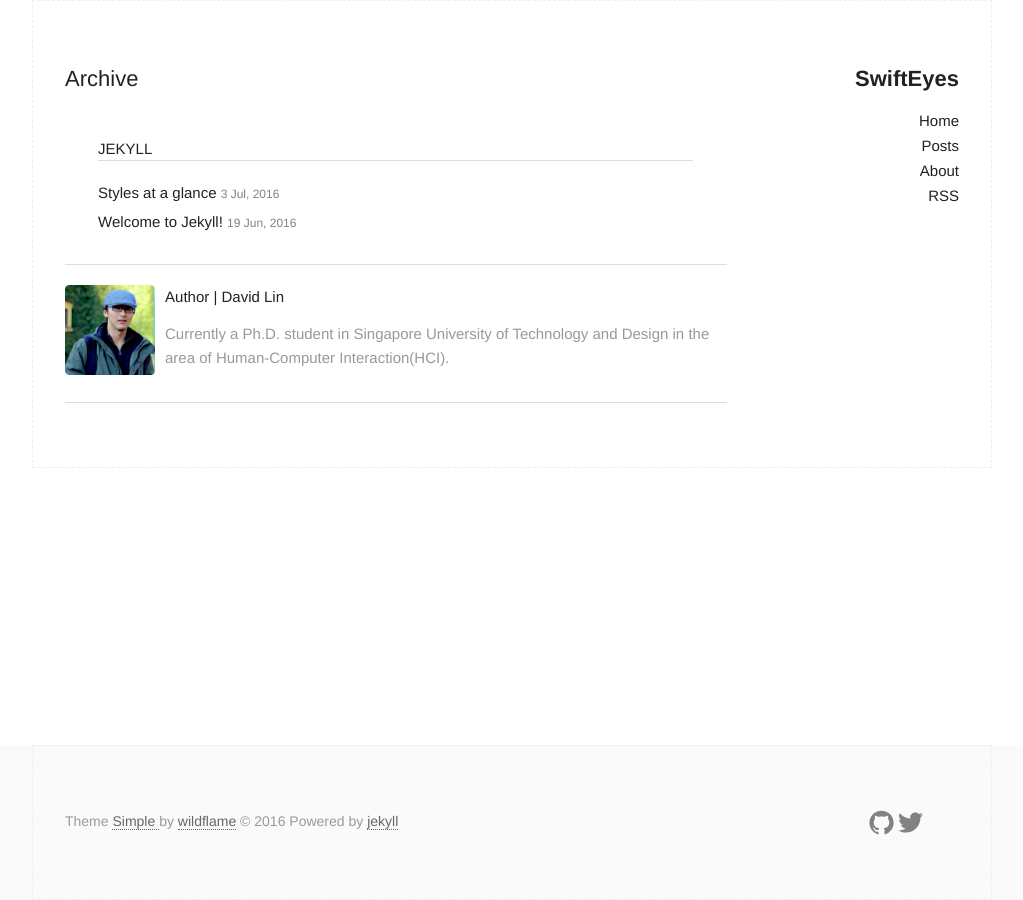
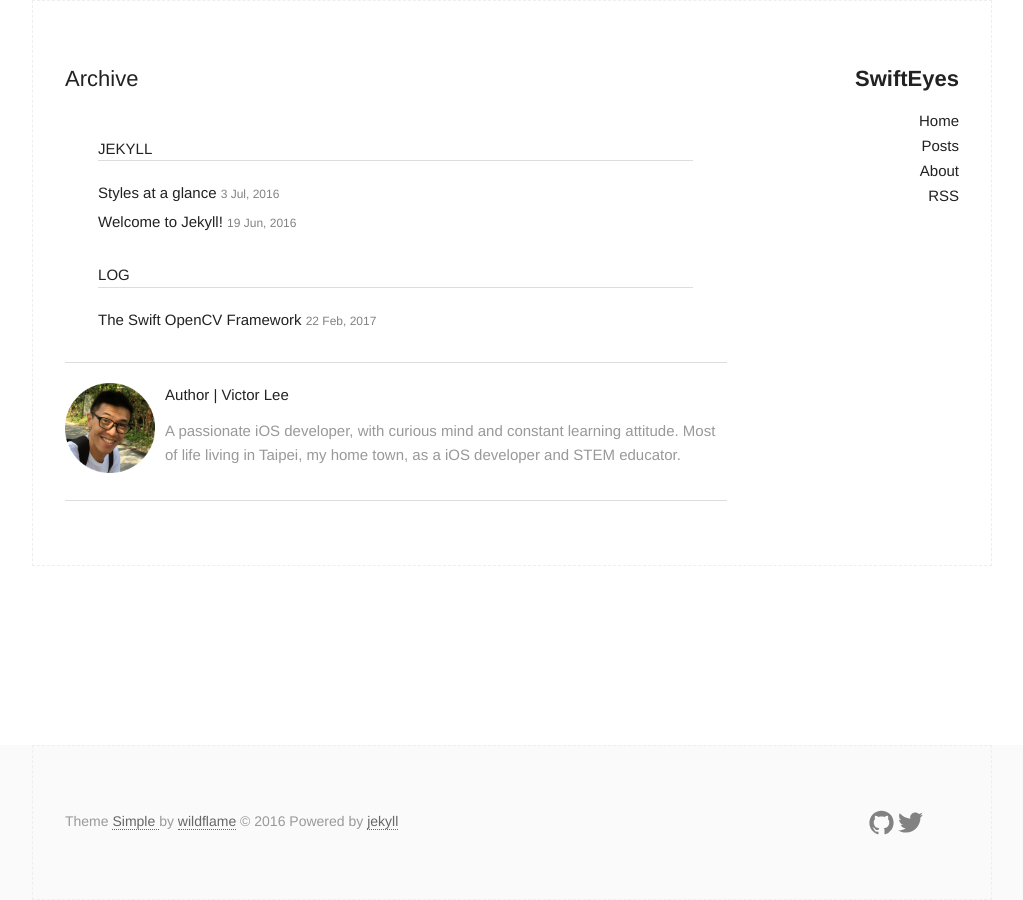
Before and after one commit to oaleeapp/SwiftEyes, a Jekyll site: the page built from docs/archive.html, in a window 1280 px wide. Shown: the whole page, without its empty margins (128-1151 px from the left). Built offline with Jekyll 4.4.1, drawn with Linux system fonts in a browser that asks for light colours.

Commit message:
first log

```diff
--- a/docs/_includes/author.html
+++ b/docs/_includes/author.html
@@ -1,9 +1,9 @@
 <section class="author">
-  <div class="authorimage box" style="background: url({{site.baseurl}}/assets/img/Taffy.jpg)"></div>
+  <div class="authorimage box" style="background: url({{site.baseurl}}/assets/img/Victor.png)"></div>
   <div class="authorinfo box">
-    <p>Author | David Lin</p>
+    <p>Author | Victor Lee</p>
     <p class="bio">
-      Currently a Ph.D. student in Singapore University of Technology and Design in the area of Human-Computer Interaction(HCI).
+      A passionate iOS developer, with curious mind and constant learning attitude. Most of life living in Taipei, my home town, as a iOS developer and STEM educator.
     </p>
   </div>
 </section>
```
Also changed, not shown: docs/_posts/2017-02-22-the-swift-opencv-framework.md (added, +26 -0 lines), docs/assets/img/Victor.png (added).
